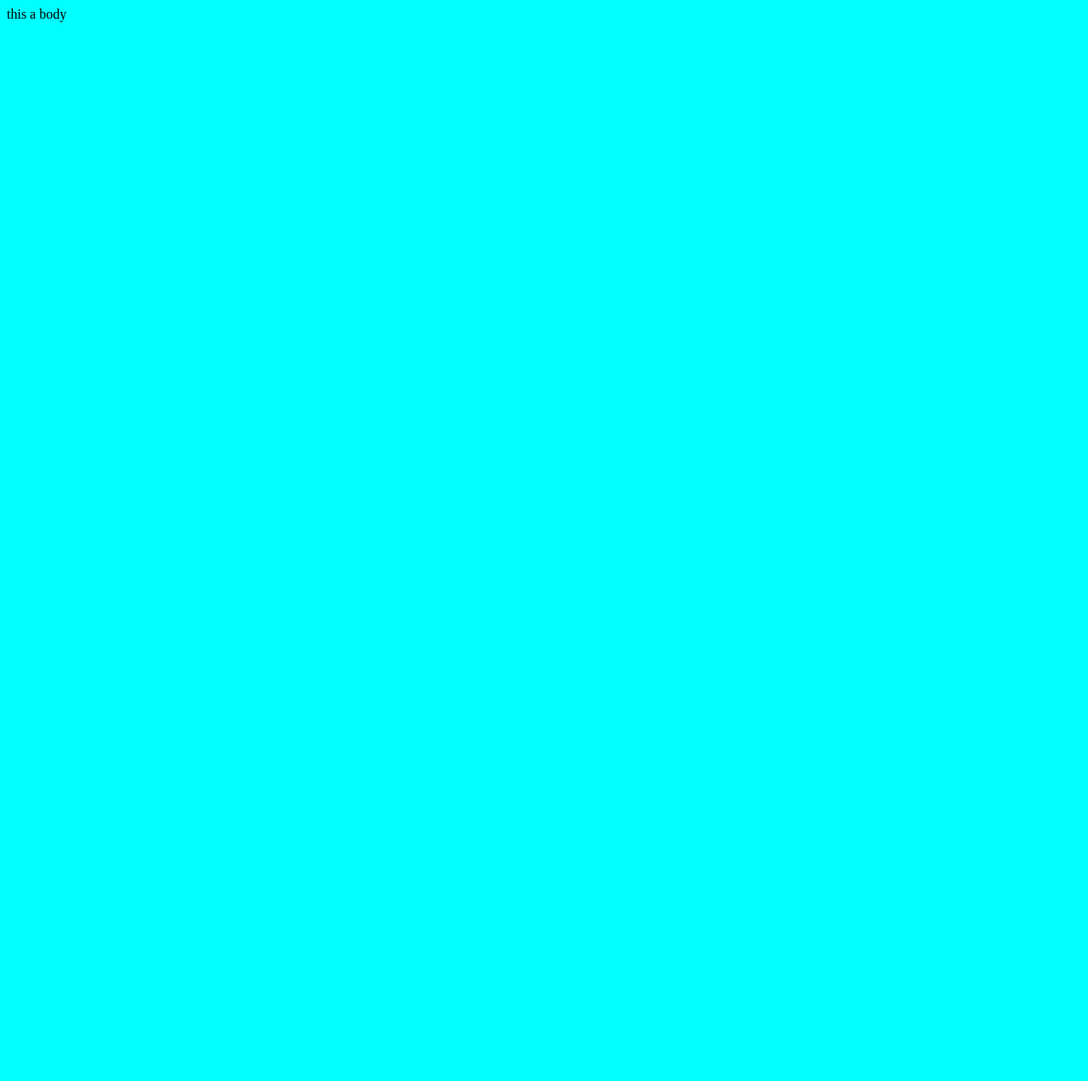
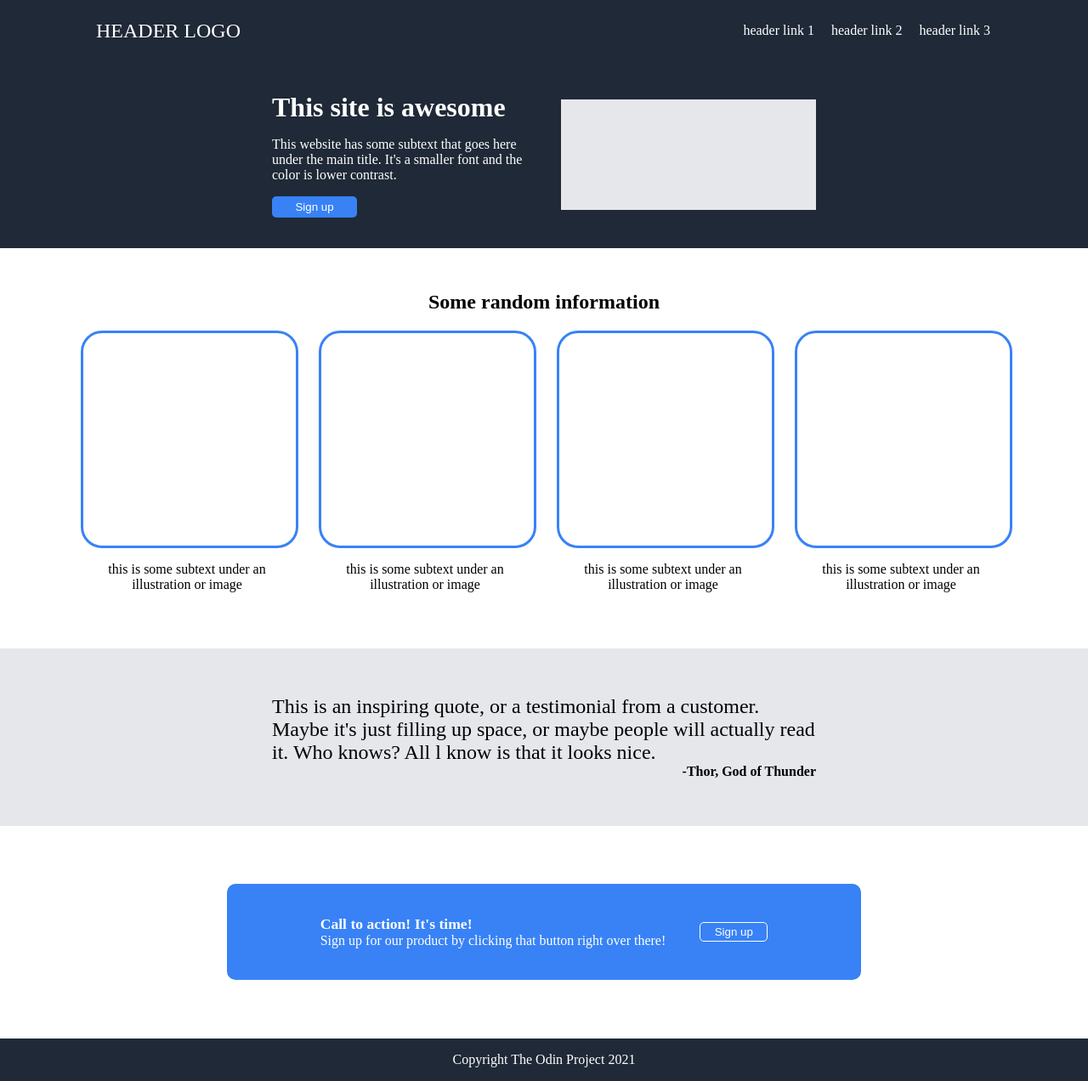
Before and after one commit to VasilisFan/odin-css-landing-page, a plain HTML site: page index.html in a window 1280 px wide. Shown: the whole page at 85% size. Before the commit the page ends 800 px from the top, so only its background shows below. Drawn offline with Linux system fonts and the light colour scheme.

Commit message:
This is the landing page index.html + style.css

```diff
--- a/index.html
+++ b/index.html
@@ -4,10 +4,63 @@
     <meta charset="UTF-8">
     <meta name="viewport" content="width=device-width, initial-scale=1.0">
     <title>Document</title>
-    <link rel="stylesheet" href="/main-style.css">
+    <link rel="stylesheet" href="main-style.css">
 </head>
 <body>
-    this a body
+    <div class="header">
+        <div class="header_content">
+            <div class="logo">HEADER LOGO</div>
+            <div class="right-list">
+                <ul>
+                    <li><a href="#">header link 1</a></li>
+                    <li><a href="#">header link 2</a></li>
+                    <li><a href="#">header link 3</a></li>
+                </ul>
+            </div>
+        </div>
+    </div>
+    <div class="content">
+        <div class="box" id="box_1">
+            <div class="box_1_content">
+                <h1>This site is awesome</h1>
+                <p>This website has some subtext that goes here under the main title. It's a smaller font and the color is lower contrast.</p>
+                <button>Sign up</button>
+            </div>
+            <div class="image"></div>
+        </div>
+        <h2> Some random information</h2>
+        <div class="box" id="box_2">
+            <div class="squareBox">
+                <div class="square"></div>
+                <p> this is some subtext under an illustration or image</p>
+            </div>
+            <div class="squareBox">
+                <div class="square"></div>
+                <p> this is some subtext under an illustration or image</p>
+            </div>
+            <div class="squareBox">
+                <div class="square"></div>
+                <p> this is some subtext under an illustration or image</p>
+            </div>
+            <div class="squareBox">
+                <div class="square"></div>
+                <p> this is some subtext under an illustration or image</p>
+            </div>
+        </div>
+        <div class="box" id="box_3">
+            <p>This is an inspiring quote, or a testimonial from a customer. Maybe it's just filling up space, or maybe people will actually read it. Who knows? All l know is that it looks nice.</p>
+            <p class="author">-Thor, God of Thunder</p>
+        </div>
+        <div class="box" id="box_4">
+            <div class="box_4_content">
+                <p><span class="call">Call to action! It's time!</span><br>Sign up for our product by clicking that button right over there!</p>
+                <button>Sign up</button>
+            </div>
+        </div>
+    </div>
+    <div class="footer">
+        <p>Copyright The Odin Project 2021</p>
+    </div>
 </body>
 </body>
 </html>
--- a/main-style.css
+++ b/main-style.css
@@ -1,3 +1,183 @@
-body{
-    background-color: aqua;
+body {
+  height: 100vh;
+  width: 100%;
+  margin: 0;
+  display: flex;
+  flex-direction: column;
+  justify-content: space-between;
 }
+
+.header {
+  display: flex;
+  justify-content: center;
+  align-items: center;
+  background-color: #1f2937;
+  color: #fff;
+  height: 72px;
+}
+
+.header_content {
+  display: flex;
+  width: 1100px;
+  max-width: 1100px;
+  justify-content: space-between;
+  align-items: center;
+}
+
+.logo {
+  padding: 23px;
+  font-size: 1.5em;
+}
+
+.header ul {
+  list-style-type: none;
+  margin: 0;
+  padding: 0;
+  display: flex;
+  gap: 20px;
+  padding: 25px;
+}
+.header ul a {
+  text-decoration: none;
+  color: #fff;
+}
+
+.content {
+  width: 100%;
+  /*background-color: aqua;*/
+  display: flex;
+  flex-direction: column;
+  align-items: center;
+  text-align: center;
+}
+
+#box_1 {
+  background-color: #1f2937;
+  width: 100%;
+  height: 220px;
+  color: #fff;
+  display: flex;
+  justify-content: center;
+  align-items: center;
+  gap: 20px;
+}
+
+.box_1_content {
+  display: flex;
+  width: 25%;
+  flex-direction: column;
+  text-align: left;
+}
+
+.box_1_content h1 {
+  font-size: 2em;
+  margin: 0;
+}
+
+.box_1_content button {
+  width: 100px;
+  background-color: #3882f6;
+  border: none;
+  border-radius: 5px;
+  color: white;
+  padding: 5px;
+}
+
+.image {
+  width: 300px;
+  height: 130px;
+  background-color: #e5e7eb;
+}
+
+#box_2 {
+  width: 100%;
+  display: flex;
+  flex-wrap: wrap;
+  justify-content: center;
+  gap: 30px;
+  margin-bottom: 50px;
+}
+
+h2 {
+  margin-top: 50px;
+}
+
+.squareBox {
+  width: 250px;
+}
+
+.square {
+  width: 250px;
+  height: 250px;
+  border-radius: 25px;
+  border: 3px solid #3882f6;
+  display: flex;
+  flex-direction: column;
+}
+
+#box_3 {
+  background-color: #e5e7eb;
+  width: 100%;
+  display: flex;
+  flex-direction: column;
+  justify-content: center;
+  align-items: center;
+  padding: 55px 0;
+}
+
+#box_3 p {
+  font-size: 1.5em;
+  width: 50%;
+  margin: 0;
+  text-align: left;
+}
+
+#box_3 p.author {
+  text-align: right;
+  font-weight: 800;
+  font-size: medium;
+}
+
+#box_4 {
+  width: 100%;
+  height: 250px;
+  display: flex;
+  justify-content: center;
+  align-items: center;
+}
+
+#box_4 p {
+  text-align: left;
+}
+
+.box_4_content {
+  display: flex;
+  justify-content: center;
+  align-items: center;
+  gap: 40px;
+  background-color: #3882f6;
+  border-radius: 10px;
+  padding: 21px;
+  width: 55%;
+  color: #fff;
+}
+
+.call {
+  font-size: 1.1em;
+  font-weight: 600;
+}
+
+.box_4_content button {
+  width: 80px;
+  height: 23px;
+  border-radius: 5px;
+  background-color: #3882f6;
+  color: #fff;
+  border: 1px solid #fff;
+}
+
+.footer {
+  text-align: center;
+  background-color: #1f2937;
+  color: #fff;
+}
```
